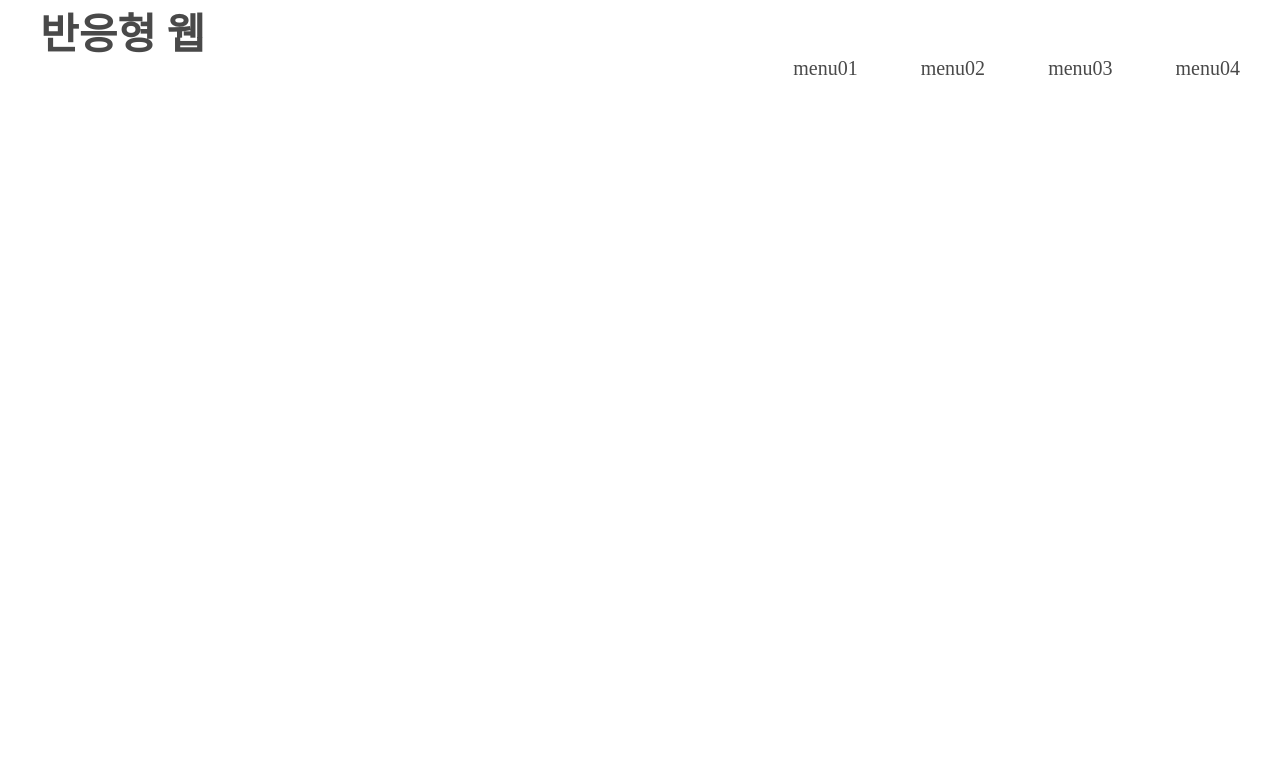
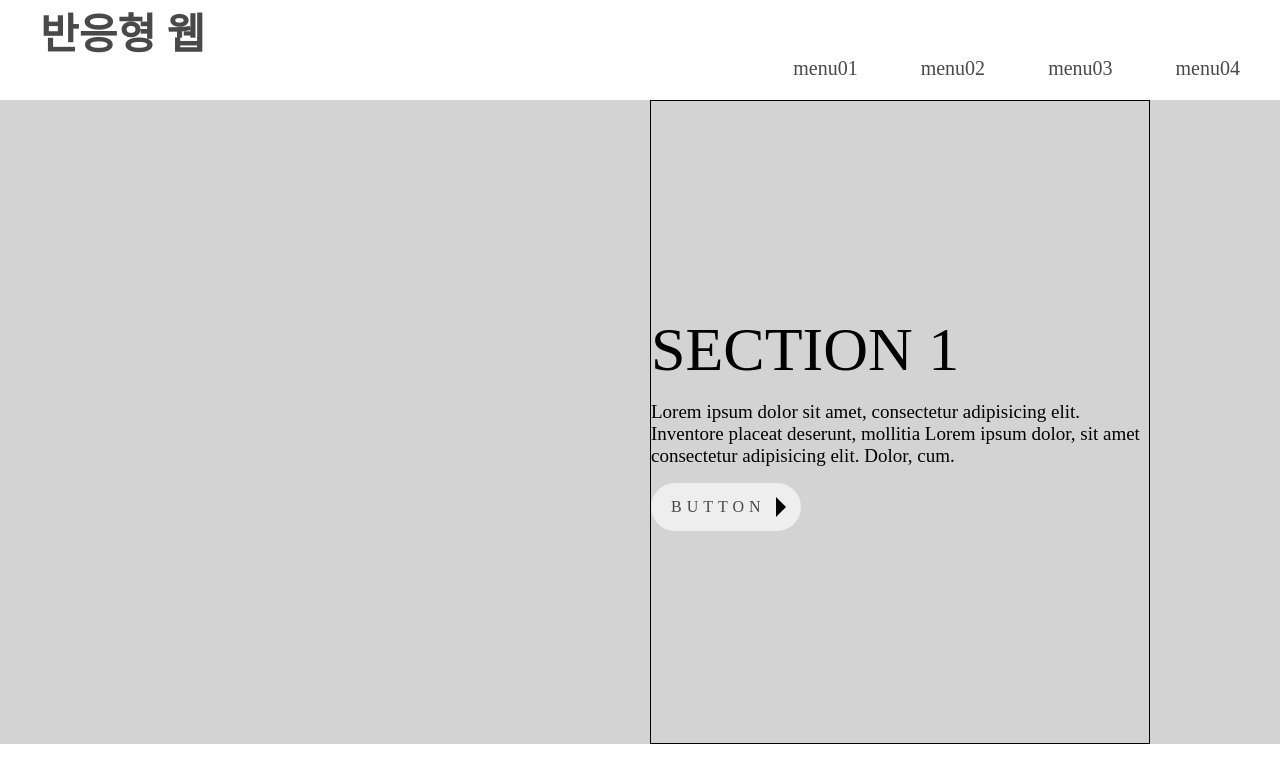
Before and after one commit to handaehee93/React-Responsive-Web, a React (Create React App) app: page / in a window 1280 px wide. Shown: the top 782 px of the page. Built offline with nearby package versions, Linux system fonts and the light colour scheme; a web font is replaced by a local one.

Commit message:
Section1컴포넌트 완성

```diff
--- a/src/App.css
+++ b/src/App.css
@@ -1,6 +1,7 @@
 header {
   height: 10rem;
 }
+/* %를 사용할 때는 부모 요소에 너비나 높이가 지정이 되어 있는지 확인 부터 하자. */
 header .inner {
   display: flex;
   justify-content: space-between;
@@ -26,3 +27,60 @@ header .nav li a {
   font-size: 2rem;
   font-weight: 20rem;
 }
+/* section1의 자식 요소인 content라는 div하나의 위치를 바꿀 것이므로 부모요소인 section1에 position relative를 주었다. */
+.section1 {
+  height: 64.4rem;
+  background-color: #d3d3d3;
+  position: relative;
+}
+
+.section1 .content {
+  position: absolute;
+  top: 0;
+/* calc를 사용을 할 때는 사이사이를 띄어 써야 한다. */
+  left: calc(50% + 1rem);
+  max-width: 50rem;
+  display: flex;
+  flex-direction: column;
+  justify-content: center;
+  height: 100%;
+  border: 1px solid;
+}
+
+.section1 .content h2 {
+  font-size: 6.2rem;
+  text-transform: uppercase;
+  font-weight: 500;
+}
+
+.section1 .content p {
+  font-size: 1.9rem;
+  font-weight: 300;
+  margin: 1.6rem 0;
+}
+/* a태그는 인라인 요소이기 때문에 너비 값을 주기 위해 display를 inline block으로 바꿔 주었다.여기에 position relative를 준 이유는 아래에서 화살표 모양을 추가할 거고 position속성으로 위치를 지정할 것이기 때문에 a태그를 부모요소로 지정하기 위해 넣어 준 것 */
+.section1 .content a {
+  position: relative;
+  display: inline-block;
+  padding: 0 2rem;
+  background-color: #eee;
+  width: 15rem;
+  font-size: 1.6rem;
+  line-height: 3;
+  text-transform: uppercase;
+  letter-spacing: 0.5rem;
+  font-weight: 500;
+  border-radius: 3rem;
+}
+/* border를 아래와 같이 입력하면 삼각형 모양을 만들 수 있고 position속성을 통해 적당한 위치에 위치시킨 다음에 transfrom을 사용해 가운데에 위치하게 해주었다. */
+.section1 .content a:after {
+  position: absolute;
+  display: block;
+  content: '';
+  border-top: 10px solid transparent;
+  border-left: 10px solid black;
+  border-bottom: 10px solid transparent;
+  top: 50%;
+  right: 15px;
+  transform:translateY(-50%);
+}
--- a/src/App.js
+++ b/src/App.js
@@ -1,11 +1,12 @@
 import './reset.css'
 import './App.css';
 import Header from './componets/Header';
-
+import Section1 from './componets/Section1';
 function App() {
   return (
     <div className="App">
       <Header />
+      <Section1 />
     </div>
   );
 }
--- /dev/null
+++ b/src/componets/Section1.jsx
@@ -0,0 +1,19 @@
+import React from 'react'
+
+export default function Section1() {
+  return (
+    <div className='section1'>
+      <div className='content'>
+        <h2 className='title'>
+          Section 1
+        </h2>
+        <p className='text'>
+          Lorem ipsum dolor sit amet, consectetur adipisicing elit. Inventore placeat deserunt, mollitia Lorem ipsum dolor, sit amet consectetur adipisicing elit. Dolor, cum.
+        </p>
+        <a href="#" className='button'>
+          <span>Button</span>
+        </a>
+      </div>
+    </div>
+  )
+}
```
